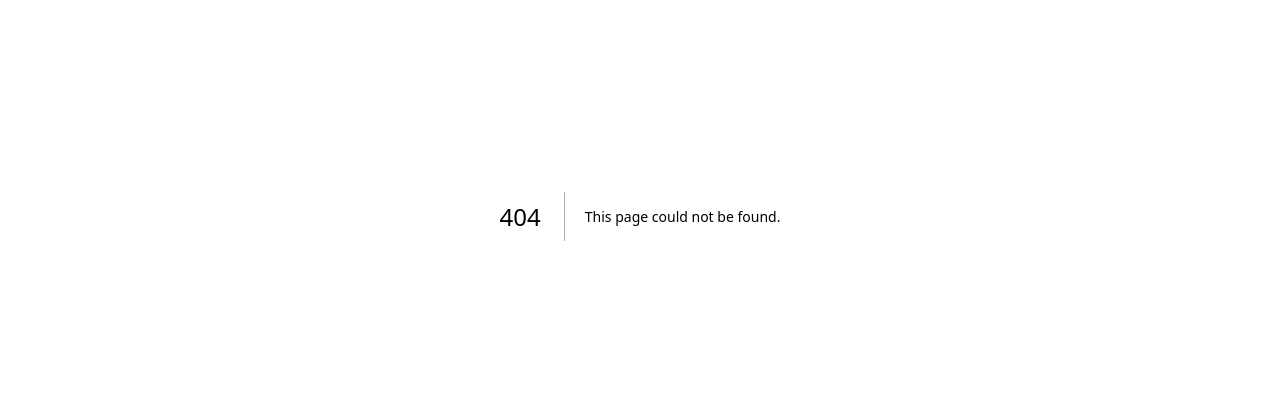
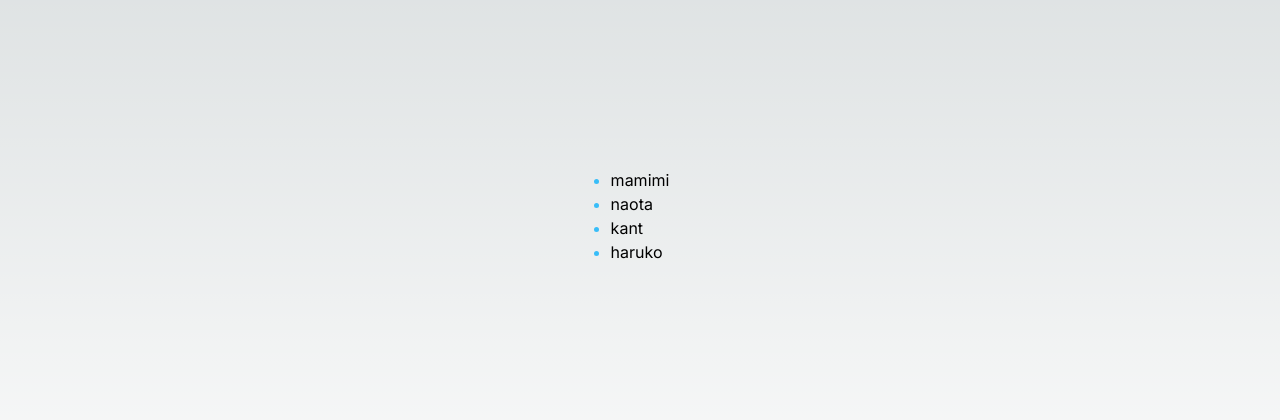
Before and after one commit to nicolaskruger/get-start-tailwind, a Next.js app: page /list-mark in a window 1280 px wide. Before the commit this address had no page. Shown: the part 184-604 px from the top of the page. Built offline with nearby package versions, Linux system fonts and the light colour scheme.

Commit message:
style: :lipstick: list

```diff
--- /dev/null
+++ b/src/app/list-mark/page.tsx
@@ -0,0 +1,16 @@
+import { CenterAllScreen } from "@/components/center-all-screen";
+
+const Page = () => {
+  return (
+    <CenterAllScreen>
+      <ul role="list" className="marker:text-sky-400 list-disc">
+        <li>mamimi</li>
+        <li>naota</li>
+        <li>kant</li>
+        <li>haruko</li>
+      </ul>
+    </CenterAllScreen>
+  );
+};
+
+export default Page;
```
